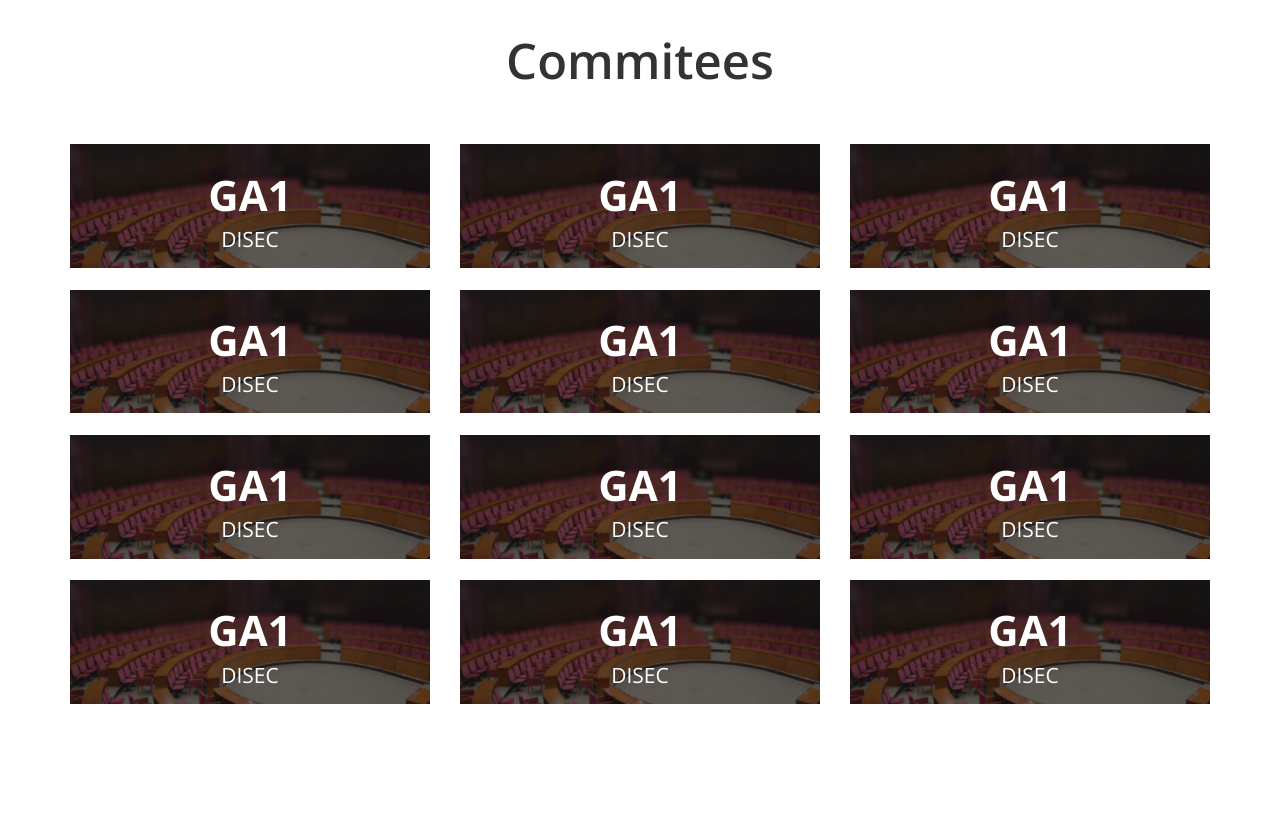
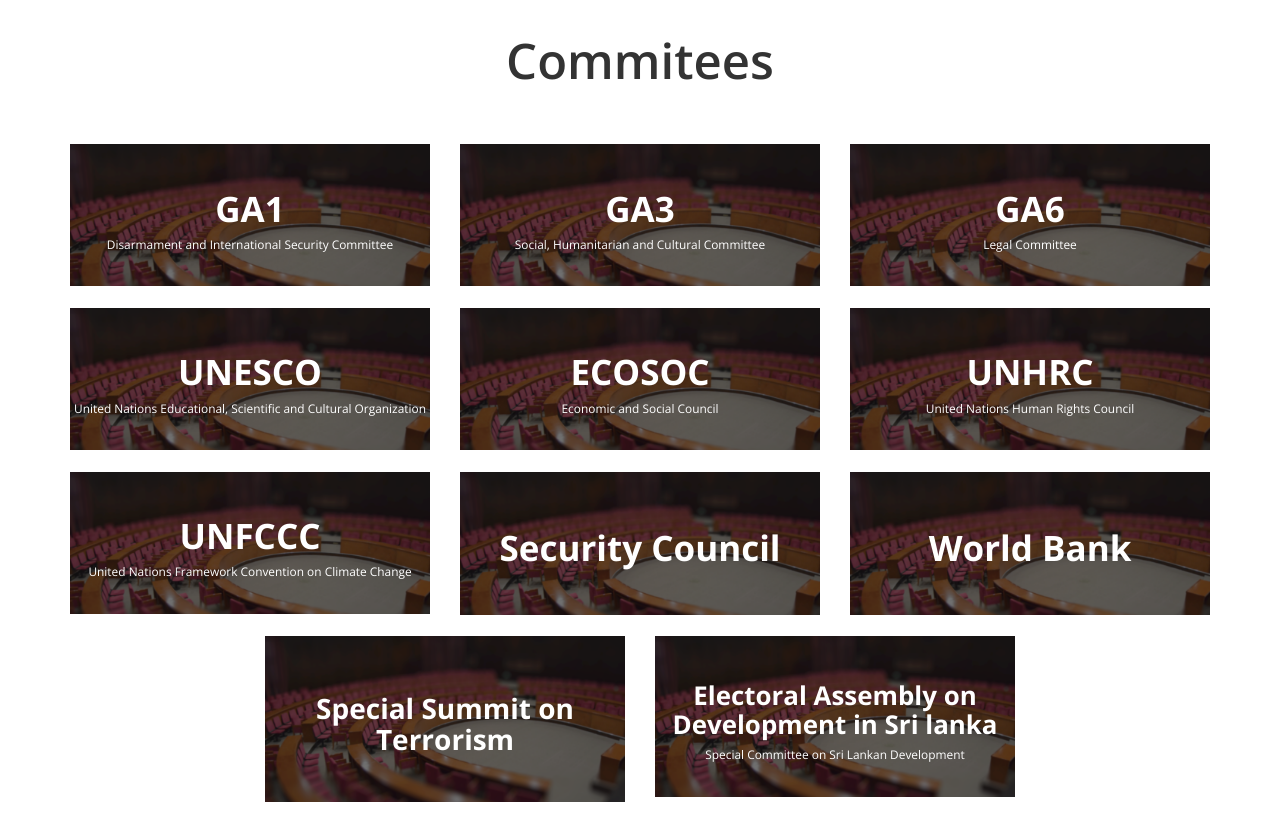
Before and after one commit to Saturnfive/SLMUN15, a PHP site: page /committee.html in a window 1280 px wide. Before the commit the page ends 704 px from the top, so only its background shows below. Run offline with PHP 8.4, Linux system fonts and the light colour scheme; some libraries are stand-ins or nearby versions.

Commit message:
Added transitions

```diff
--- a/committee.html
+++ b/committee.html
@@ -37,110 +37,104 @@
 		<div class="row">
 			<div class="col-md-4 col-sm-6 col-sm-offset-0  col-xs-10 col-xs-offset-1 col-md-offset-0">
 				<div class="border">
-					<div class="margin ga1 ">
-						<h3><b>GA1</b></h3>
-						<h4>DISEC</h4>
+					<div class="padding ga1 ">
+						<h3 class="ga1-text"><b>GA1</b></h3>
+						<h4>Disarmament and International Security Committee</h4>
 					</div>
 				</div>
 
 			</div>
 			<div class="col-md-4 col-sm-6 col-sm-offset-0  col-xs-10 col-xs-offset-1 col-md-offset-0 ">
 				<div class="border">
-					<div class="margin ga1 ">
-						<h3><b>GA1</b></h3>
-						<h4>DISEC</h4>
+					<div class="padding ga1 ">
+						<h3><b>GA3</b></h3>
+						<h4>Social, Humanitarian and Cultural Committee</h4>
 					</div>
 				</div>
 			</div>
 			<div class="col-md-4 col-sm-6 col-sm-offset-0  col-xs-10 col-xs-offset-1 col-md-offset-0 ">
 				<div class="border">
-					<div class="margin ga1 ">
-						<h3><b>GA1</b></h3>
-						<h4>DISEC</h4>
+					<div class="padding ga1 ">
+						<h3><b>GA6</b></h3>
+						<h4>Legal Committee</h4>
 					</div>
 				</div>
 			</div>
 
-		<!--First Row Ends-->
+			<!--First Row Ends-->
 			<div class="col-md-4 col-sm-6 col-sm-offset-0  col-xs-10 col-xs-offset-1 col-md-offset-0 ">
 				<div class="border">
-					<div class="margin ga1 ">
-						<h3><b>GA1</b></h3>
-						<h4>DISEC</h4>
+					<div class="padding ga1 ">
+						<h3><b>UNESCO</b></h3>
+						<h4 class="">United Nations Educational, Scientific and Cultural Organization</h4>
 					</div>
 				</div>
 
 			</div>
 			<div class="col-md-4 col-sm-6 col-sm-offset-0  col-xs-10 col-xs-offset-1 col-md-offset-0 ">
 				<div class="border">
-					<div class="margin ga1 ">
-						<h3><b>GA1</b></h3>
-						<h4>DISEC</h4>
+					<div class="padding ga1 ">
+						<h3><b>ECOSOC</b></h3>
+						<h4>Economic and Social Council </h4>
 					</div>
 				</div>
 			</div>
-			<div class="col-md-4 col-sm-6 col-sm-offset-0  col-xs-10 col-xs-offset-1 col-md-offset-0 ">
-				<div class="border">
-					<div class="margin ga1 ">
-						<h3><b>GA1</b></h3>
-						<h4>DISEC</h4>
-					</div>
-				</div>
-			</div>
-		<!--Second Row Ends-->
+
+			<!--Second Row Ends-->
 
 			<div class="col-md-4 col-sm-6 col-sm-offset-0  col-xs-10 col-xs-offset-1 col-md-offset-0 ">
 				<div class="border">
-					<div class="margin ga1 ">
-						<h3><b>GA1</b></h3>
-						<h4>DISEC</h4>
+					<div class="padding ga1 ">
+						<h3><b>UNHRC</b></h3>
+						<h4>United Nations Human Rights Council</h4>
 					</div>
 				</div>
 
 			</div>
 			<div class="col-md-4 col-sm-6 col-sm-offset-0  col-xs-10 col-xs-offset-1 col-md-offset-0 ">
 				<div class="border">
-					<div class="margin ga1 ">
-						<h3><b>GA1</b></h3>
-						<h4>DISEC</h4>
+					<div class="padding ga1 ">
+						<h3><b>UNFCCC</b></h3>
+						<h4>United Nations Framework Convention on Climate Change</h4>
 					</div>
 				</div>
 			</div>
 			<div class="col-md-4 col-sm-6 col-sm-offset-0  col-xs-10 col-xs-offset-1 col-md-offset-0 ">
 				<div class="border">
-					<div class="margin ga1 ">
-						<h3><b>GA1</b></h3>
-						<h4>DISEC</h4>
-					</div>
-				</div>
-			</div>
-		<!--Third Row Ends-->
-
-			<div class="col-md-4 col-sm-6 col-sm-offset-0  col-xs-10 col-xs-offset-1 col-md-offset-0 ">
-				<div class="border">
-					<div class="margin ga1 ">
-						<h3><b>GA1</b></h3>
-						<h4>DISEC</h4>
-					</div>
-				</div>
-
-			</div>
-			<div class="col-md-4 col-sm-6 col-sm-offset-0  col-xs-10 col-xs-offset-1 col-md-offset-0 ">
-				<div class="border">
-					<div class="margin ga1 ">
-						<h3><b>GA1</b></h3>
-						<h4>DISEC</h4>
+					<div class="padding-only-title ga1 ">
+						<h3><b>Security Council</b></h3>
 					</div>
 				</div>
 			</div>
 			<div class="col-md-4 col-sm-6 col-sm-offset-0  col-xs-10 col-xs-offset-1 col-md-offset-0 ">
 				<div class="border">
-					<div class="margin ga1 ">
-						<h3><b>GA1</b></h3>
-						<h4>DISEC</h4>
+					<div class="padding-only-title ga1 dark-background">
+						<h3><b>World Bank</b></h3>
+
+					</div>
+				</div>
+
+			</div>
+			<div class="col-md-4 col-sm-6 col-sm-offset-0  col-xs-10 col-xs-offset-1 col-md-offset-2 ">
+				<div class="border">
+					<div class="padding-only-title ga1">
+						<h3 class="ssot-Mtext"><b>Special Summit on Terrorism</b></h3>
+
 					</div>
 				</div>
 			</div>
+			<!--Third Row Ends-->
+
+
+			<div class="col-md-4 col-sm-6 col-sm-offset-0  col-xs-10 col-xs-offset-1 col-md-offset-0 ">
+				<div class="border">
+					<div class="padding ga1 ">
+						<h3 class="eads-Mtext"><b>Electoral Assembly on Development in Sri lanka</b></h3>
+						<h4>Special Committee on Sri Lankan Development</h4>
+					</div>
+				</div>
+			</div>
+
 		</div>
 		<!--Fourth Row Ends-->
 
@@ -156,6 +150,7 @@
 	<!-- Include all compiled plugins (below), or include individual files as needed -->
 	<script src="js/bootstrap.min.js"></script>
 	<script src="js/jquery-ui.min.js"></script>
+	<script src="js/comm.js"></script>
 
 
 </body>
--- a/css/commi.css
+++ b/css/commi.css
@@ -9,7 +9,7 @@ h1 {
 h3 {
 	font-family: 'Open Sans', sans-serif;
 	font-weight: 400;
-	font-size: 3em;
+	font-size: 2.5em;
 	text-align: center;
 	color: #fff;
 }
@@ -17,37 +17,55 @@ h3 {
 h4 {
 	font-family: 'Open Sans', sans-serif;
 	font-weight: 400;
-	font-size: 1.5em;
+	font-size: .85em;
 	text-align: center;
 	color: #fff;
 }
-.title{
-	font-family: 'Open Sans', sans-serif;
-	font-weight: 300;
-	font-size: 1em;
-	margin: 4% 0 1% 4%;
-}
-.desc {
-	font-family: 'Open Sans', sans-serif;
-	font-weight: 300;
-	font-size: 1em;
-	margin: 0 4% 2% 4%;
-	text-align: justify;
+
+.padding {
+	padding: 7% 0 7% 0;
 }
 
-.margin {
-	padding: 2% 0 2% 0;
+.padding-only-title {
+	padding: 10.35% 0 10.35% 0;
 }
 
-.margin-inRow{
+.margin-inRow {
 	margin: 3% 0 3% 0;
 }
-.border{
+
+.border {
 	border-color: #22A7F0;
 	border-style: none;
 	margin: 3% 0 3% 0;
 }
+
 .ga1 {
 	background-image: url(../Resources/confroom.png);
-	background-size: cover;
+	background-size: 100%;
+	background-repeat: no-repeat;
 }
+
+.zoom {
+	background-size: 120%;
+	-webkit-transition: background-size 500ms ease;
+	-moz-transition: background-size 500ms ease;
+	-o-transition: background-size 500ms ease;
+	transition: background-size 500ms ease;
+}
+.unzoom {
+	background-size: 100%;
+	-webkit-transition: background-size 500ms ease;
+	-moz-transition: background-size 500ms ease;
+	-o-transition: background-size 500ms ease;
+	transition: background-size 500ms ease;
+}
+/*Font-sizes*/
+
+.ssot-Mtext {
+	font-size: 2em;
+}
+
+.eads-Mtext {
+	font-size: 1.85em;
+}
--- /dev/null
+++ b/js/comm.js
@@ -0,0 +1,10 @@
+$(document).ready(function () {
+	$('.ga1').mouseenter(function (e) {
+			$(this).addClass("zoom");
+			$(this).removeClass("unzoom");
+		})
+		.mouseleave(function (e) {
+			$(this).addClass("unzoom");
+			$(this).removeClass("zoom");
+		});
+});
--- a/js/custom.js
+++ b/js/custom.js
@@ -367,7 +367,7 @@ $(document).ready(function () {
 //			});
 			$("#btn-invite").addClass("");
 			$("#btn-invite-text").fadeOut(500, function () {
-				$(this).html("<a class='btn-invite-text'>English </a> <a class='btn-invite-text'>Sinhala </a> <a class='btn-invite-text'>Tamil </a>");
+				$(this).html("<a class='btn-invite-text' href='Resources/SLMUN_15_Invitation_to_schools_ ENGLISH.pdf'>English </a> <a class='btn-invite-text' href='Resources/SLMUN15_Invitation_to _schools _SINHALA.pdf'>Sinhala </a> <a class='btn-invite-text' href='Resources/SLMUN_15_Invitation_to_schools_TAMIL.pdf'>Tamil </a>");
 				$(this).fadeIn(500);
 			});
 			btnInviteClick = true;
```
Also changed, not shown: index.html (+7 -4 lines), 4 other files.
